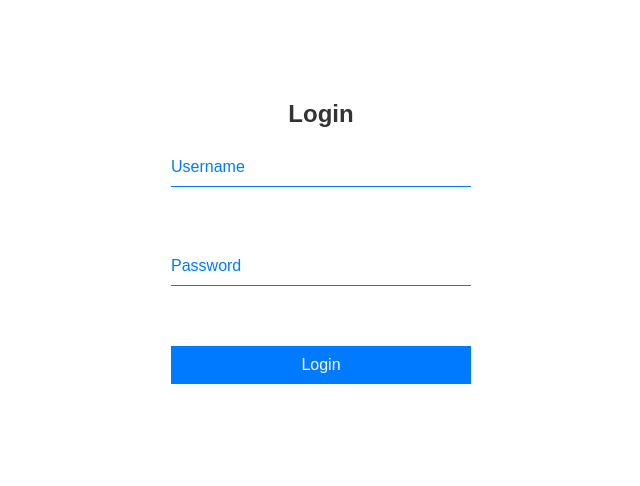
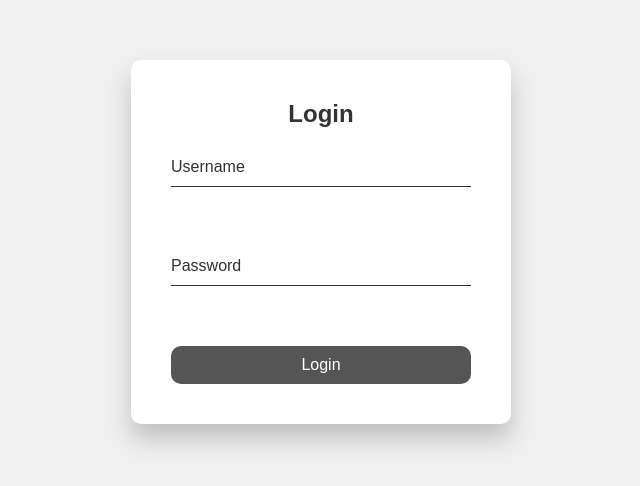
Before and after one commit to Allocate144/Think, a plain HTML site: page index.html in a window 1280 px wide. Shown: the part 158-644 px from the top of the page, without its empty margins (319-959 px from the left). Drawn offline with Linux system fonts and the light colour scheme.

Commit message:
Update styles.css

```diff
--- a/styles.css
+++ b/styles.css
@@ -7,20 +7,7 @@ body, html {
     align-items: center;
     justify-content: center;
     font-family: Arial, sans-serif;
-    background-color: transparent; /* Set background color to transparent */
-    overflow: hidden; /* Prevent scrolling outside the viewport */
-}
-
-body::before {
-    content: '';
-    position: fixed;
-    top: 0;
-    left: 0;
-    width: 100%;
-    height: 100%;
-    background-color: inherit;
-    z-index: -1;
-    backdrop-filter: blur(10px); /* Adjust the blur intensity as needed */
+    background: #f0f0f0;
 }
 
 .login-container {
@@ -30,27 +17,11 @@ body::before {
 .login-box {
     width: 300px;
     padding: 40px;
-    background: rgba(255, 255, 255, 0.8); /* Semi-transparent white background */
-    border-radius: 20px;
-    transition: transform 0.5s ease; /* Added box-shadow transition */
+    background: #fff;
+    box-shadow: 0 15px 25px rgba(0, 0, 0, 0.2);
+    border-radius: 10px;
+    transition: transform 0.5s ease, box-shadow 0.5s ease;
     transform-style: preserve-3d;
-    position: relative;
-    overflow: hidden;
-}
-
-.login-box::before {
-    content: '';
-    position: absolute;
-    top: -10px; /* Adjust top position to create space */
-    left: -10px; /* Adjust left position to create space */
-    width: calc(100% + 20px); /* Extend width to cover the expanded area */
-    height: calc(100% + 20px); /* Extend height to cover the expanded area */
-    background-color: inherit; /* Use the same background color */
-    opacity: 0.2;
-    z-index: -1;
-    transition: transform 0.5s ease;
-    border-radius: 20px; /* Match the border radius of the login box */
-    pointer-events: none; /* Allow interactions with elements behind */
 }
 
 .login-box h2 {
@@ -72,10 +43,9 @@ body::before {
     color: #333;
     margin-bottom: 30px;
     border: none;
-    border-bottom: 1px solid #007bff;
+    border-bottom: 1px solid #333;
     outline: none;
     background: transparent;
-    transition: border-color 0.3s ease;
 }
 
 .input-box label {
@@ -84,7 +54,7 @@ body::before {
     left: 0;
     padding: 10px 0;
     font-size: 16px;
-    color: #007bff;
+    color: #333;
     pointer-events: none;
     transition: 0.5s;
 }
@@ -93,50 +63,22 @@ body::before {
 .input-box input:valid ~ label {
     top: -20px;
     left: 0;
-    color: #007bff;
+    color: #333;
     font-size: 12px;
-}
-
-.eye-button {
-    position: absolute;
-    top: 10px;
-    right: 0;
-    cursor: pointer;
-    user-select: none;
-    font-size: 18px;
-    color: #007bff;
-    transition: color 0.3s ease;
-}
-
-.eye-button:hover {
-    color: #0056b3;
-}
-
-.eye-icon {
-    width: 24px;
-    height: 24px;
-    cursor: pointer;
 }
 
 button {
     width: 100%;
-    background: #007bff;
+    background: #555;
     border: none;
     padding: 10px;
     cursor: pointer;
     font-size: 16px;
     color: #fff;
-    transition: background 0.3s ease;
+    transition: 0.3s;
+    border-radius: 10px;
 }
 
 button:hover {
-    background: #0056b3;
+    background: #00ff00;
 }
-
-.login-box:hover::before {
-    transform: scale(1.1);
-}
-
-.login-box:hover {
-    transform: perspective(1000px) rotateX(5deg) rotateY(-5deg); /* Adjusted hover effect */
-}
```
